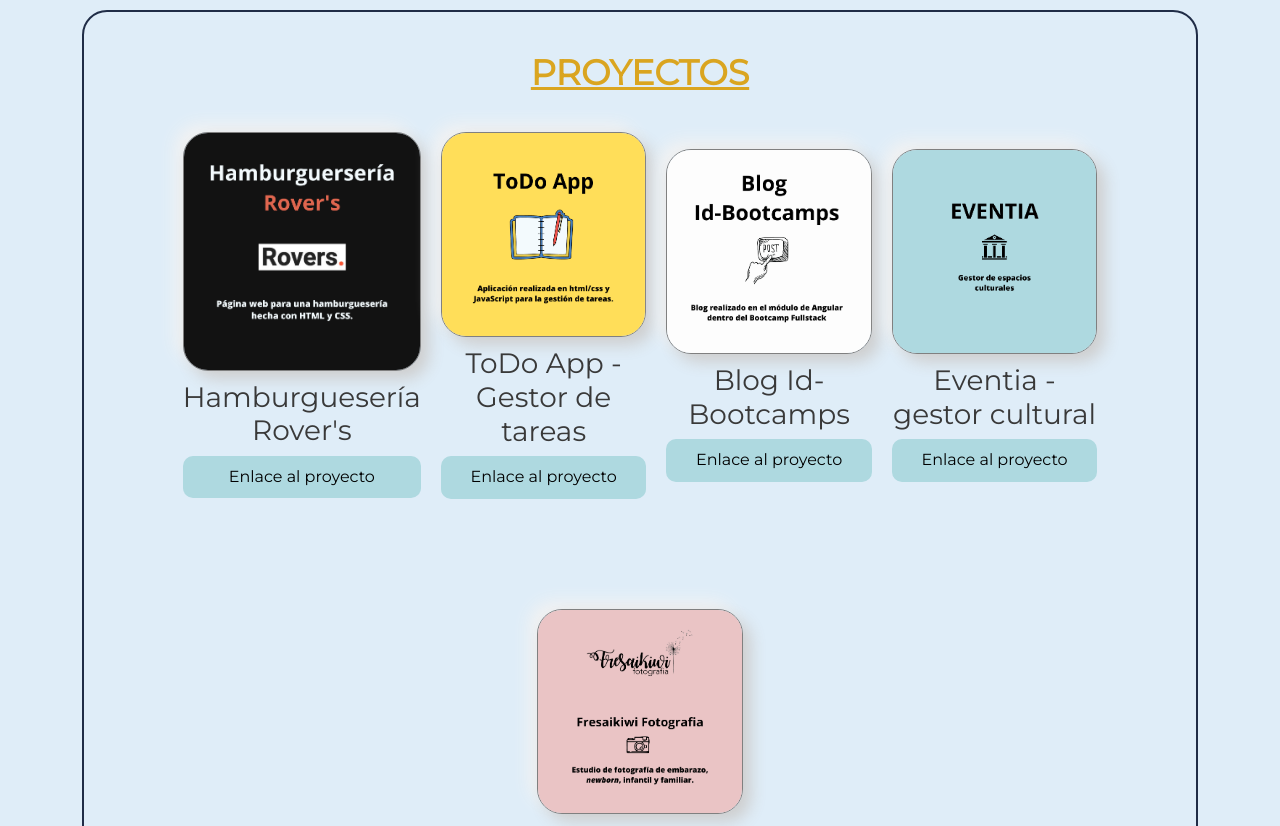
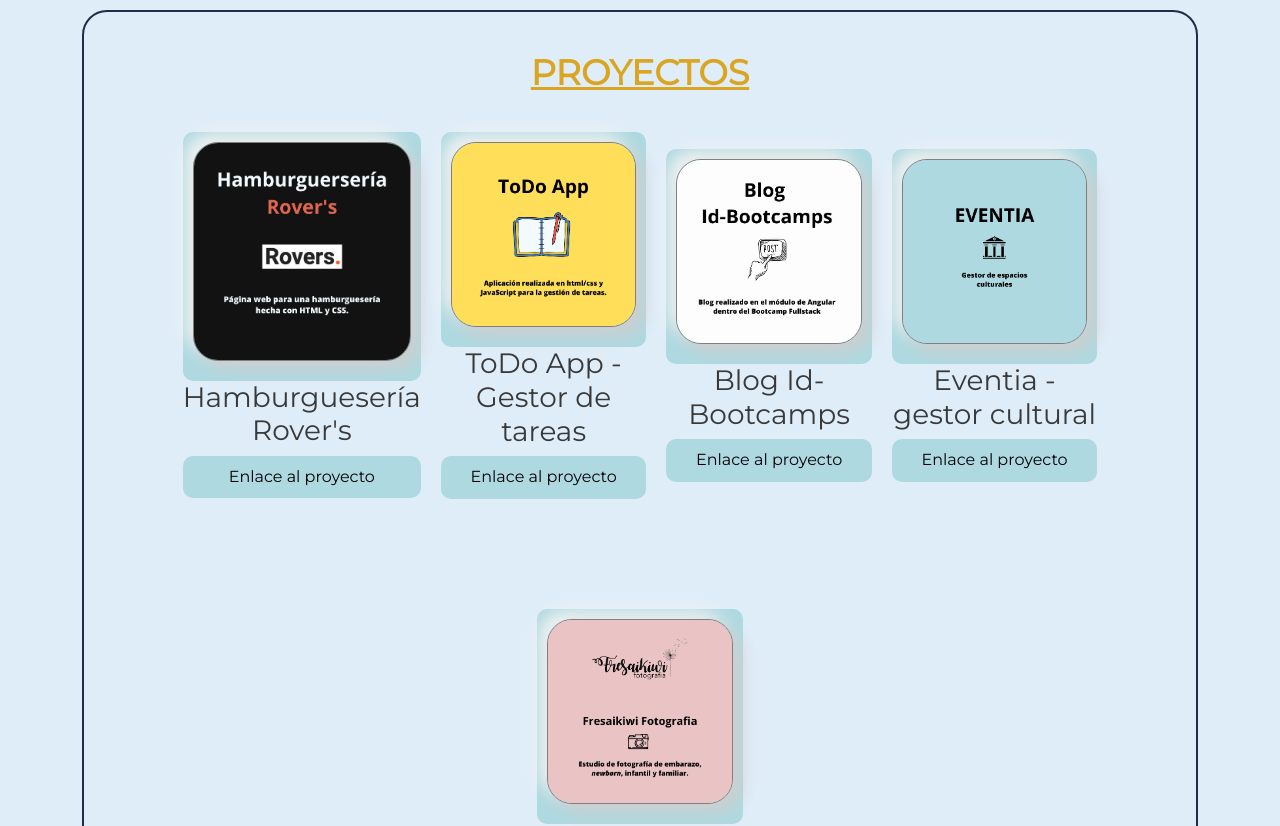
Before and after one commit to javifer89/Portfolio, an Angular app: page / in a window 1280 px wide. Shown: the part 1540-2366 px from the top of the page. Built offline with nearby package versions, Linux system fonts and the light colour scheme.

Commit message:
modificada la estructura de los proyectos, añadida la web fresaikiwi

```diff
--- a/src/app/components/projects/projects.component.html
+++ b/src/app/components/projects/projects.component.html
@@ -1,13 +1,14 @@
-
 <div class="container">
     <h2>PROYECTOS</h2>
     <div class="project-detail" *ngFor="let project of projects">
-    <!-- TODO DECIDIR SI ENVIA A REPOSITORIO , A APP DESPLEGADA O AMPLIA A LIGHTBOX (con descripcion?) -->
-    <img [src]="project.img" alt="">
-    <h3>{{project.title}}</h3>
-    <!-- <p>
+        <!-- TODO DECIDIR SI ENVIA A REPOSITORIO , A APP DESPLEGADA O AMPLIA A LIGHTBOX (con descripcion?) -->
+        <a [href]="project.url">
+            <img [src]="project.img" alt="">
+        </a>
+        <h3>{{project.title}}</h3>
+        <!-- <p>
         {{project.description}}
     </p> -->
-    <a [href]="project.url">Enlace al proyecto</a>
+        <a [href]="project.project_url">Enlace al proyecto</a>
+    </div>
 </div>
-</div>
--- a/src/app/components/projects/projects.component.ts
+++ b/src/app/components/projects/projects.component.ts
@@ -16,28 +16,32 @@
         img: '../../../assets/hamburgueseria-card.png',
         title: "Hamburguesería Rover's ",
         description: 'Proyecto de HTML/CSS para una Hamburguesería',
-        url: 'https://github.com/javifer89/hamburgueseria_Rover-s',
+        url: '',
+        project_url:'https://github.com/javifer89/hamburgueseria_Rover-s'
       },
       {
         img: '../../../assets/Todo-card.png',
         title: 'ToDo App - Gestor de tareas',
         description:
           'Aplicación web para gestión de tareas con HTML/CSS Y JavaScript',
-        url: 'https://github.com/javifer89/app-TODO',
+        url: '',
+        project_url:'https://github.com/javifer89/app-TODO'
       },
       {
         img: '../../../assets/blog-card.png',
         title: 'Blog Id-Bootcamps',
         description:
           'Blog para integrar en una página web, con funcionalidad de filtrado por categorías. Angular, html y css.',
-        url: 'https://github.com/javifer89/blog_idbootcamp',
+        url: '',
+        project_url:'https://github.com/javifer89/blog_idbootcamp'
       },
       {
         img: '../../../assets/EVENTIA-card.png',
         title: 'Eventia - gestor cultural',
         description:
           'Proyecto fullstack con Angular y Node.js para la creación de un Gestor de espacios culturales',
-        url: 'https://github.com/javifer89/Eventia_front',
+        url: '',
+        project_url:'https://github.com/javifer89/Eventia_front'
         // TODO AÑADIR ENLACE A LA APP DESPLEGADA
       },
       {
@@ -45,7 +49,8 @@
         title: 'Fresaikiwi Fotografia',
         description:
           'Proyecto fullstack con Angular y Node.js para la creación de una página web de un estudio fotográfico',
-        url: 'https://github.com/javifer89/fresaikiwi_front',
+        url: 'https://fresaikiwifotografia.com',
+        project_url:'https://github.com/javifer89/fresaikiwi_front'
         // TODO AÑADIR ENLACE A LA APP DESPLEGADA
       },
     ];
--- a/src/app/interfaces/project.interface.ts
+++ b/src/app/interfaces/project.interface.ts
@@ -3,4 +3,5 @@
     title: string;
     description: string;
     url: string;
+    project_url: string;
 }
```
